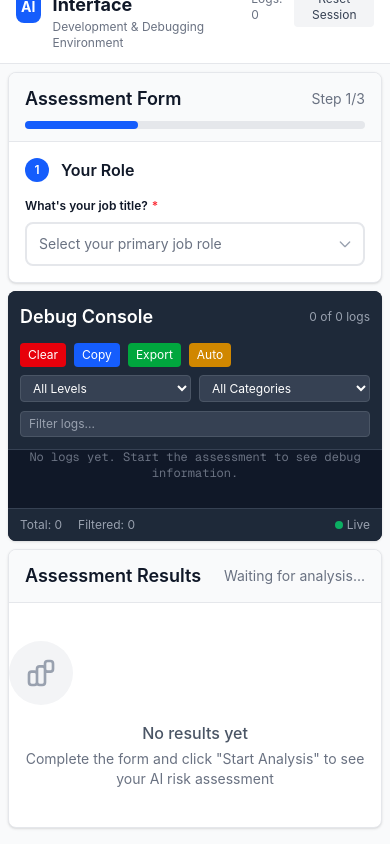
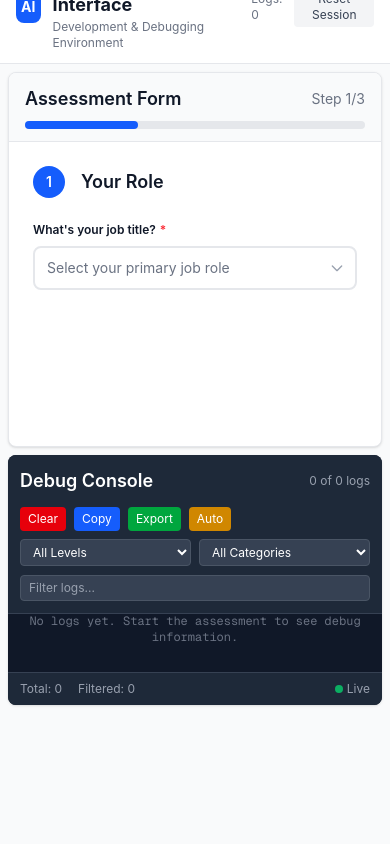
Before and after one commit to Privasim/backup, a Next.js app: page /quiz in a window 390 px wide. Built offline with nearby package versions, Linux system fonts and the light colour scheme.

Commit message:
fixed scroll bar.

```diff
--- a/src/components/unified/QuizFormPanel.tsx
+++ b/src/components/unified/QuizFormPanel.tsx
@@ -50,22 +50,17 @@ export default function QuizFormPanel({
     debugLog.info('QuizFormPanel', 'Quiz form panel initialized');
   }, []);
 
-  // Sync with external quiz data
+  // No sync needed - just use internal form state and notify parent of changes
+
+  // Notify parent of data changes (debounced to prevent excessive updates)
+  const prevDataRef = useRef<QuizData | null>(null);
+
   useEffect(() => {
-    if (quizData && JSON.stringify(quizData) !== JSON.stringify(state.data)) {
-      debugLog.debug('QuizFormPanel', 'Syncing with external quiz data', quizData);
-      // Update internal state to match external data
-      Object.entries(quizData).forEach(([key, value]) => {
-        if (key !== 'apiKey' && key !== 'model') {
-          actions.setField(key as keyof QuizData, value);
-        }
-      });
+    // Only call onDataChange if the data actually changed
+    if (JSON.stringify(state.data) !== JSON.stringify(prevDataRef.current)) {
+      onDataChange(state.data);
+      prevDataRef.current = state.data;
     }
-  }, [quizData, state.data, actions]);
-
-  // Notify parent of data changes
-  useEffect(() => {
-    onDataChange(state.data);
   }, [state.data, onDataChange]);
 
   const canProceedToStep2 = state.data.jobDescription && !state.errors.jobDescription;
@@ -170,18 +165,18 @@ export default function QuizFormPanel({
       </div>
 
       {/* Form Content */}
-      <div className="flex-1 overflow-y-auto p-4 space-y-6">
+      <div className="flex-1 overflow-y-auto p-6 space-y-8">
         {/* Step 1: Job Selection */}
         <div className={`transition-all duration-300 ${state.currentStep >= 1 ? 'opacity-100' : 'opacity-50'}`}>
-          <div className="flex items-center mb-4">
-            <div className={`w-6 h-6 rounded-full flex items-center justify-center text-xs font-semibold mr-3 ${
+          <div className="flex items-center mb-6">
+            <div className={`w-8 h-8 rounded-full flex items-center justify-center text-sm font-semibold mr-4 ${
               actions.isStepComplete(1)
                 ? 'bg-green-500 text-white'
                 : 'bg-blue-600 text-white'
             }`}>
               {actions.isStepComplete(1) ? '✓' : '1'}
             </div>
-            <h3 className="text-md font-semibold text-gray-900">Your Role</h3>
+            <h3 className="text-lg font-semibold text-gray-900">Your Role</h3>
           </div>
 
           <Dropdown
@@ -200,18 +195,18 @@ export default function QuizFormPanel({
         {/* Step 2: Detailed Information */}
         {canProceedToStep2 && contextData && (
           <div className={`transition-all duration-300 ${state.currentStep >= 2 ? 'opacity-100' : 'opacity-50'}`}>
-            <div className="flex items-center mb-4">
-              <div className={`w-6 h-6 rounded-full flex items-center justify-center text-xs font-semibold mr-3 ${
+            <div className="flex items-center mb-6">
+              <div className={`w-8 h-8 rounded-full flex items-center justify-center text-sm font-semibold mr-4 ${
                 actions.isStepComplete(2)
                   ? 'bg-green-500 text-white'
                   : 'bg-blue-600 text-white'
               }`}>
                 {actions.isStepComplete(2) ? '✓' : '2'}
               </div>
-              <h3 className="text-md font-semibold text-gray-900">Details</h3>
+              <h3 className="text-lg font-semibold text-gray-900">Details</h3>
             </div>
 
-            <div className="space-y-4">
+            <div className="space-y-5">
               <Dropdown
                 label="Experience Level"
                 value={state.data.experience}
@@ -262,7 +257,7 @@ export default function QuizFormPanel({
               />
             </div>
 
-            <div className="mt-4">
+            <div className="mt-6">
               <SkillSelector
                 label="Skills & Technologies"
                 selectedSkills={state.data.skillSet}
@@ -281,18 +276,18 @@ export default function QuizFormPanel({
         {/* Step 3: Analysis Setup */}
         {canProceedToStep3 && (
           <div className={`transition-all duration-300 ${state.currentStep >= 3 ? 'opacity-100' : 'opacity-50'}`}>
-            <div className="flex items-center mb-4">
-              <div className={`w-6 h-6 rounded-full flex items-center justify-center text-xs font-semibold mr-3 ${
+            <div className="flex items-center mb-6">
+              <div className={`w-8 h-8 rounded-full flex items-center justify-center text-sm font-semibold mr-4 ${
                 actions.isStepComplete(3)
                   ? 'bg-green-500 text-white'
                   : 'bg-blue-600 text-white'
               }`}>
                 {actions.isStepComplete(3) ? '✓' : '3'}
               </div>
-              <h3 className="text-md font-semibold text-gray-900">Analysis Setup</h3>
+              <h3 className="text-lg font-semibold text-gray-900">Analysis Setup</h3>
             </div>
 
-            <div className="space-y-4">
+            <div className="space-y-5">
               {/* Profile Summary */}
               <div className="bg-gray-50 rounded-lg p-4">
                 <h4 className="text-sm font-medium text-gray-900 mb-2">Profile Summary</h4>
@@ -325,7 +320,7 @@ export default function QuizFormPanel({
 
       {/* Analysis Button */}
       {canProceedToStep3 && state.currentStep === 3 && (
-        <div className="panel-footer border-t border-gray-200 p-4">
+        <div className="panel-footer border-t border-gray-200 p-6 bg-gray-50">
           {state.errors.submit && (
             <div className="mb-3 p-3 bg-red-50 border border-red-200 rounded-lg">
               <div className="flex items-center text-red-800 text-sm">
@@ -341,7 +336,7 @@ export default function QuizFormPanel({
             type="button"
             onClick={handleStartAnalysis}
             disabled={!isFormComplete || isAnalyzing}
-            className="w-full px-4 py-3 bg-gradient-to-r from-blue-600 to-purple-600 hover:from-blue-700 hover:to-purple-700 disabled:bg-gray-300 disabled:cursor-not-allowed text-white font-medium rounded-lg transition-all duration-200 shadow-md hover:shadow-lg disabled:shadow-none flex items-center justify-center text-sm"
+            className="w-full px-6 py-4 bg-gradient-to-r from-blue-600 to-purple-600 hover:from-blue-700 hover:to-purple-700 disabled:bg-gray-300 disabled:cursor-not-allowed text-white font-semibold rounded-xl transition-all duration-200 shadow-lg hover:shadow-xl disabled:shadow-none flex items-center justify-center text-base"
           >
             {isAnalyzing ? (
               <>
--- a/src/components/unified/UnifiedDebugInterface.tsx
+++ b/src/components/unified/UnifiedDebugInterface.tsx
@@ -73,9 +73,9 @@ const initialState: UnifiedState = {
   isAnalyzing: false,
   analysisProgress: null,
   panelSizes: {
-    leftWidth: 40,
-    rightWidth: 35,
-    bottomHeight: 25,
+    leftWidth: 70,
+    rightWidth: 30,
+    bottomHeight: 0, // Results now appear inline
   },
   debugConsoleState: {
     filters: {
@@ -175,55 +175,60 @@ export default function UnifiedDebugInterface({
     });
   }, [initialMode, enableDebugConsole, persistState]);
 
-  // Subscribe to debug logs
+  // Subscribe to debug logs from the global debug logger
   useEffect(() => {
-    const handleNewLog = (logs: LogEntry[]) => {
-      const latestLog = logs[0];
-      if (latestLog && !state.debugLogs.find(log => log.id === latestLog.id)) {
-        dispatch({ type: 'ADD_DEBUG_LOG', payload: latestLog });
-      }
+    // Create a custom logger that adds logs to our state
+    const addLogToState = (entry: Omit<LogEntry, 'id' | 'timestamp'>) => {
+      const logEntry: LogEntry = {
+        ...entry,
+        id: `${Date.now()}-${Math.random().toString(36).substr(2, 9)}`,
+        timestamp: new Date(),
+      };
+      dispatch({ type: 'ADD_DEBUG_LOG', payload: logEntry });
     };
 
-    // This would need to be implemented in the DebugConsole component
-    // For now, we'll use a simple approach
-    const originalConsoleLog = console.log;
-    const originalConsoleError = console.error;
-    const originalConsoleWarn = console.warn;
+    // Override the debugLog functions to also add to our state
+    const originalDebugLog = { ...debugLog };
 
-    console.log = (...args) => {
-      originalConsoleLog(...args);
-      if (args[0]?.includes?.('[')) {
-        const match = args[0].match(/\[([^\]]+)\]/);
-        if (match) {
-          const category = match[1];
-          const message = args[0].replace(/\[[^\]]+\]\s*/, '');
-          dispatch({
-            type: 'ADD_DEBUG_LOG',
-            payload: {
-              id: `${Date.now()}-${Math.random().toString(36).substr(2, 9)}`,
-              timestamp: new Date(),
-              level: 'info',
-              category,
-              message,
-              data: args.slice(1),
-            },
-          });
-        }
-      }
+    debugLog.info = (category: string, message: string, data?: any) => {
+      originalDebugLog.info(category, message, data);
+      addLogToState({ level: 'info', category, message, data });
     };
 
+    debugLog.warn = (category: string, message: string, data?: any) => {
+      originalDebugLog.warn(category, message, data);
+      addLogToState({ level: 'warn', category, message, data });
+    };
+
+    debugLog.error = (category: string, message: string, data?: any, stack?: string) => {
+      originalDebugLog.error(category, message, data, stack);
+      addLogToState({ level: 'error', category, message, data, stack });
+    };
+
+    debugLog.debug = (category: string, message: string, data?: any) => {
+      originalDebugLog.debug(category, message, data);
+      addLogToState({ level: 'debug', category, message, data });
+    };
+
+    debugLog.success = (category: string, message: string, data?: any) => {
+      originalDebugLog.success(category, message, data);
+      addLogToState({ level: 'success', category, message, data });
+    };
+
+    // Cleanup function to restore original debugLog
     return () => {
-      console.log = originalConsoleLog;
-      console.error = originalConsoleError;
-      console.warn = originalConsoleWarn;
+      Object.assign(debugLog, originalDebugLog);
     };
-  }, [state.debugLogs]);
+  }, []); // Empty dependency array to avoid re-running
 
   // Handle quiz data changes
   const handleQuizDataChange = useCallback((data: QuizData) => {
+    // Only update if data actually changed to prevent loops
+    if (JSON.stringify(data) !== JSON.stringify(state.quizData)) {
       debugLog.info('UnifiedInterface', 'Quiz data updated', data);
       dispatch({ type: 'SET_QUIZ_DATA', payload: data });
-  }, []);
+    }
+  }, [state.quizData]);
 
   // Handle analysis start
   const handleAnalysisStart = useCallback(async (data: QuizData) => {
@@ -370,9 +375,11 @@ export default function UnifiedDebugInterface({
       </header>
 
       {/* Main Layout */}
-      <div className="unified-layout flex-1 grid grid-cols-[40%_35%_25%] grid-rows-[1fr_25%] gap-4 p-4 h-[calc(100vh-4rem)]">
-        {/* Quiz Form Panel */}
-        <div className="quiz-form-panel bg-white rounded-lg shadow-sm border border-gray-200 overflow-hidden">
+      <div className="unified-layout flex-1 grid grid-cols-[70%_30%] gap-4 p-4 h-[calc(100vh-4rem)]">
+        {/* Quiz Form Panel with Results */}
+        <div className="quiz-section flex flex-col gap-4">
+          {/* Quiz Form */}
+          <div className="quiz-form-panel bg-white rounded-lg shadow-sm border border-gray-200 overflow-hidden flex-1">
             <QuizFormPanel
               onDataChange={handleQuizDataChange}
               onAnalysisStart={handleAnalysisStart}
@@ -380,6 +387,20 @@ export default function UnifiedDebugInterface({
               analysisProgress={state.analysisProgress}
               quizData={state.quizData}
             />
+          </div>
+
+          {/* Results Panel - appears below quiz when available */}
+          {(state.assessmentResults || state.isAnalyzing) && (
+            <div className="results-panel bg-white rounded-lg shadow-sm border border-gray-200 overflow-hidden h-80">
+              <ResultsPanel
+                results={state.assessmentResults}
+                researchData={state.researchData}
+                quizData={state.quizData}
+                isLoading={state.isAnalyzing}
+                onExport={() => handleExportLogs('json')}
+              />
+            </div>
+          )}
         </div>
 
         {/* Debug Console Panel */}
@@ -394,20 +415,6 @@ export default function UnifiedDebugInterface({
             onLogSelect={handleLogSelect}
           />
         </div>
-
-        {/* Spacer for third column in first row */}
-        <div></div>
-
-        {/* Results Panel - spans all columns */}
-        <div className="results-panel col-span-3 bg-white rounded-lg shadow-sm border border-gray-200 overflow-hidden">
-          <ResultsPanel
-            results={state.assessmentResults}
-            researchData={state.researchData}
-            quizData={state.quizData}
-            isLoading={state.isAnalyzing}
-            onExport={() => handleExportLogs('json')}
-          />
-        </div>
       </div>
     </div>
   );
--- a/src/styles/unified-debug-interface.css
+++ b/src/styles/unified-debug-interface.css
@@ -6,42 +6,50 @@
 
 .unified-layout {
   display: grid;
-  grid-template-areas:
-    "quiz-form debug-console spacer"
-    "results results results";
-  grid-template-columns: 40% 35% 25%;
-  grid-template-rows: 1fr 25%;
+  grid-template-columns: 70% 30%;
   gap: 1rem;
   height: calc(100vh - 4rem);
   padding: 1rem;
 }
 
+.quiz-section {
+  display: flex;
+  flex-direction: column;
+  gap: 1rem;
+}
+
 .quiz-form-panel {
-  grid-area: quiz-form;
+  flex: 1;
+  min-height: 0; /* Allow flex item to shrink */
 }
 
 .debug-console-panel {
-  grid-area: debug-console;
+  /* Takes full height of the grid row */
 }
 
 .results-panel {
-  grid-area: results;
+  height: 20rem; /* Fixed height when visible */
+  flex-shrink: 0;
 }
 
 /* Responsive Design */
 @media (max-width: 1200px) {
   .unified-layout {
-    grid-template-areas:
-      "quiz-form"
-      "debug-console"
-      "results";
     grid-template-columns: 1fr;
-    grid-template-rows: auto auto 1fr;
+    grid-template-rows: auto auto;
   }
 
-  .quiz-form-panel,
+  .quiz-section {
+    order: 1;
+  }
+
   .debug-console-panel {
-    max-height: 300px;
+    order: 2;
+    height: 300px;
+  }
+
+  .results-panel {
+    height: 250px;
   }
 }
 
@@ -51,9 +59,12 @@
     padding: 0.5rem;
   }
 
-  .quiz-form-panel,
   .debug-console-panel {
-    max-height: 250px;
+    height: 250px;
+  }
+
+  .results-panel {
+    height: 200px;
   }
 }
 
```
Lines whose indentation alone changed are shown as unchanged.
